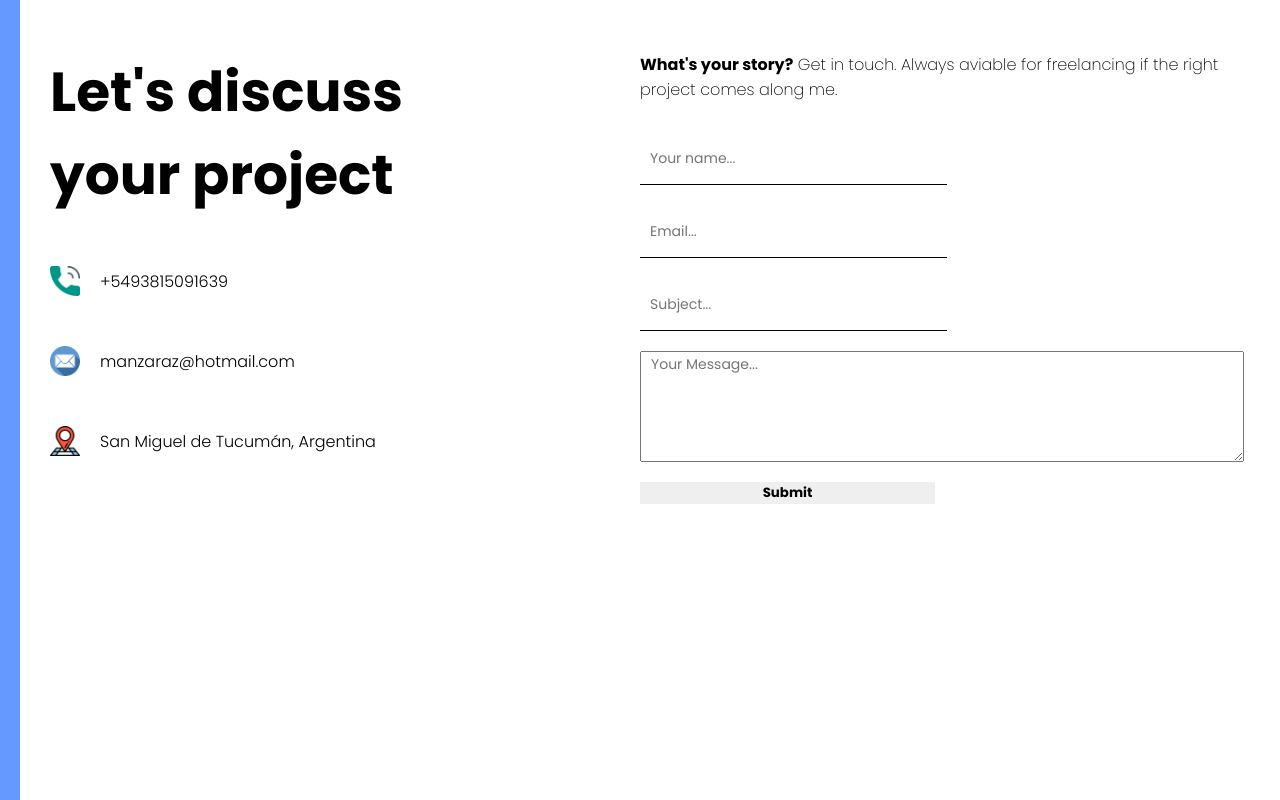
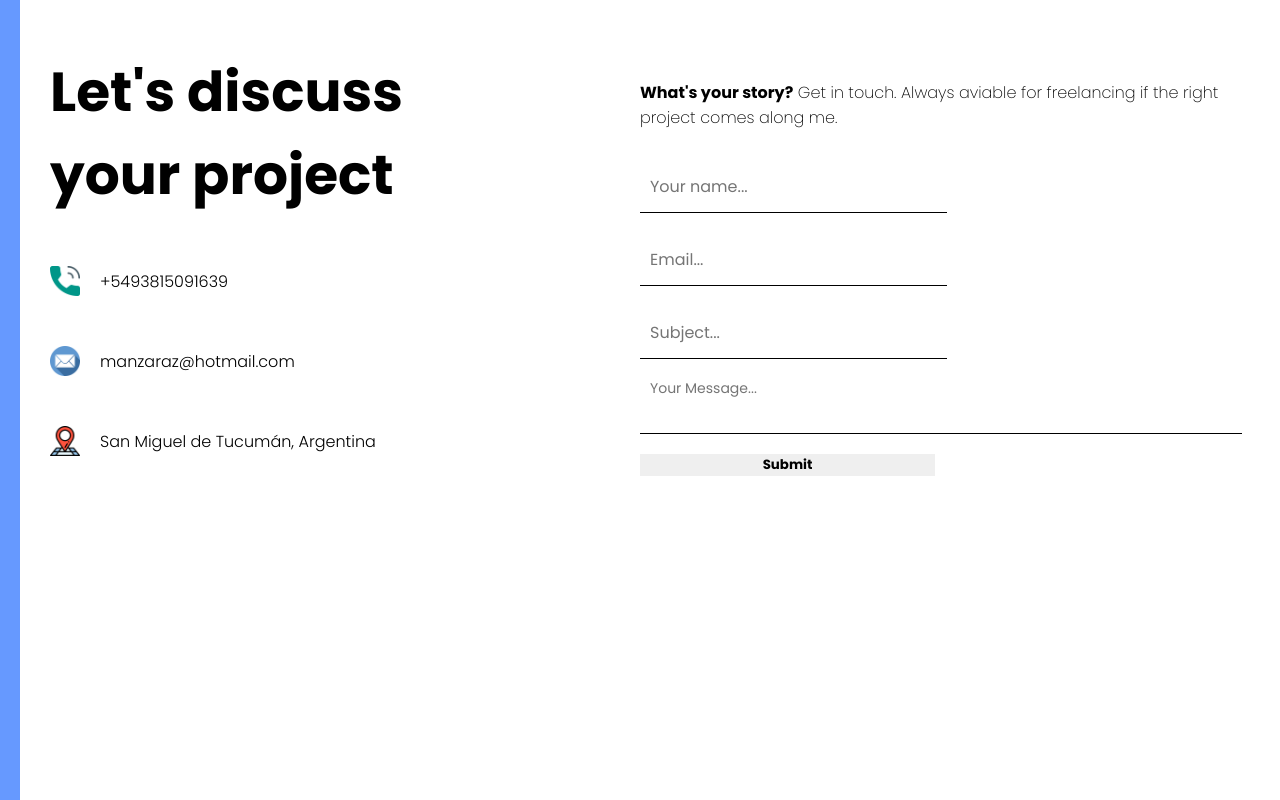
Before and after one commit to Manzaraz/manzaraz.github.io, a React (Create React App) app: page / in a window 1280 px wide. Shown: the part 2229-3029 px from the top of the page. Built offline with nearby package versions, Linux system fonts and the light colour scheme.

Commit message:
ContactForm Programacion de eventos

```diff
--- a/src/components/contact/Contact.css
+++ b/src/components/contact/Contact.css
@@ -51,34 +51,31 @@
   margin-top: 20px;
 }
 
-input[type="text"] {
+input[type="text"],
+input[type="email"],
+textarea {
+  border: none;
+  border-bottom: 1px solid #000;
+  padding-left: 10px;
+  margin: 10px 0;
+  outline: none;
+  /* display: block; */
   width: 50%;
   height: 50px;
-  border: none;
-  border-bottom: 1px solid #000;
-  margin: 10px 0;
-  font-size: 14px;
-  padding-left: 10px;
+  font-size: 1rem;
+  line-height: 1;
+  background-color: transparent;
 }
-
-input[type="email"] {
-  width: 50%;
-  height: 50px;
-  border: none;
-  border-bottom: 1px solid #000;
-  margin: 10px 0;
-  font-size: 14px;
-  padding-left: 10px;
-}
-
 textarea {
+  font-family: inherit;
+  resize: none;
   width: 100%;
   margin: 10px 0;
   font-size: 14px;
   padding-left: 10px;
 }
 
-form input[type="submit"] {
+input[type="submit"] {
   border: none;
   width: 50%;
   font-family: var(--font-title);
--- a/src/components/contact/ContactForm.jsx
+++ b/src/components/contact/ContactForm.jsx
@@ -1,8 +1,35 @@
 import { useForm } from "../../hooks/useForm";
 
-const initialForm = {};
+const initialForm = {
+  name: "",
+  email: "",
+  subject: "",
+  comments: "",
+};
 
-const validationsForm = (form) => {};
+const validationsForm = (form) => {
+  let errors = {};
+
+  if (!form.name.trim()) {
+    errors.name = "Field 'Name' is required!.";
+  }
+  if (!form.email.trim()) {
+    errors.email = "Field 'Email' is required!.";
+  }
+  if (!form.subject.trim()) {
+    errors.subject = "Field 'Subject' is required!.";
+  }
+  if (!form.comments.trim()) {
+    errors.comments = "Field 'Message' is required!.";
+  }
+
+  return errors;
+};
+
+let styles = {
+  fontWeight: "bold",
+  color: "#dc3545",
+};
 
 const ContactForm = () => {
   const {
@@ -27,6 +54,7 @@
           value={form.name}
           required
         />
+        {errors.name && <p style={styles}>{errors.name}</p>}
         <input
           type="email"
           name="email"
@@ -36,6 +64,7 @@
           value={form.email}
           required
         />
+        {errors.email && <p style={styles}>{errors.email}</p>}
         <input
           type="text"
           name="subject"
@@ -45,6 +74,7 @@
           value={form.subject}
           required
         />
+        {errors.subject && <p style={styles}>{errors.subject}</p>}
         <textarea
           name="comments"
           rows="5"
@@ -54,6 +84,7 @@
           value={form.comments}
           required
         ></textarea>
+        {errors.comments && <p style={styles}>{errors.comments}</p>}
         <input type="submit" value="Submit" />
       </form>
     </>
--- a/src/hooks/useForm.js
+++ b/src/hooks/useForm.js
@@ -6,9 +6,19 @@
   const [loading, setLoading] = useState(false);
   const [response, setResponse] = useState(null);
 
-  const handleChange = (e) => {};
+  const handleChange = (e) => {
+    const { name, value } = e.target;
 
-  const handleBlur = (e) => {};
+    setForm({
+      ...form,
+      [name]: value,
+    });
+  };
+
+  const handleBlur = (e) => {
+    handleChange(e);
+    setErrors(validateForm(form));
+  };
 
   const handleSubmit = (e) => {};
 
```
